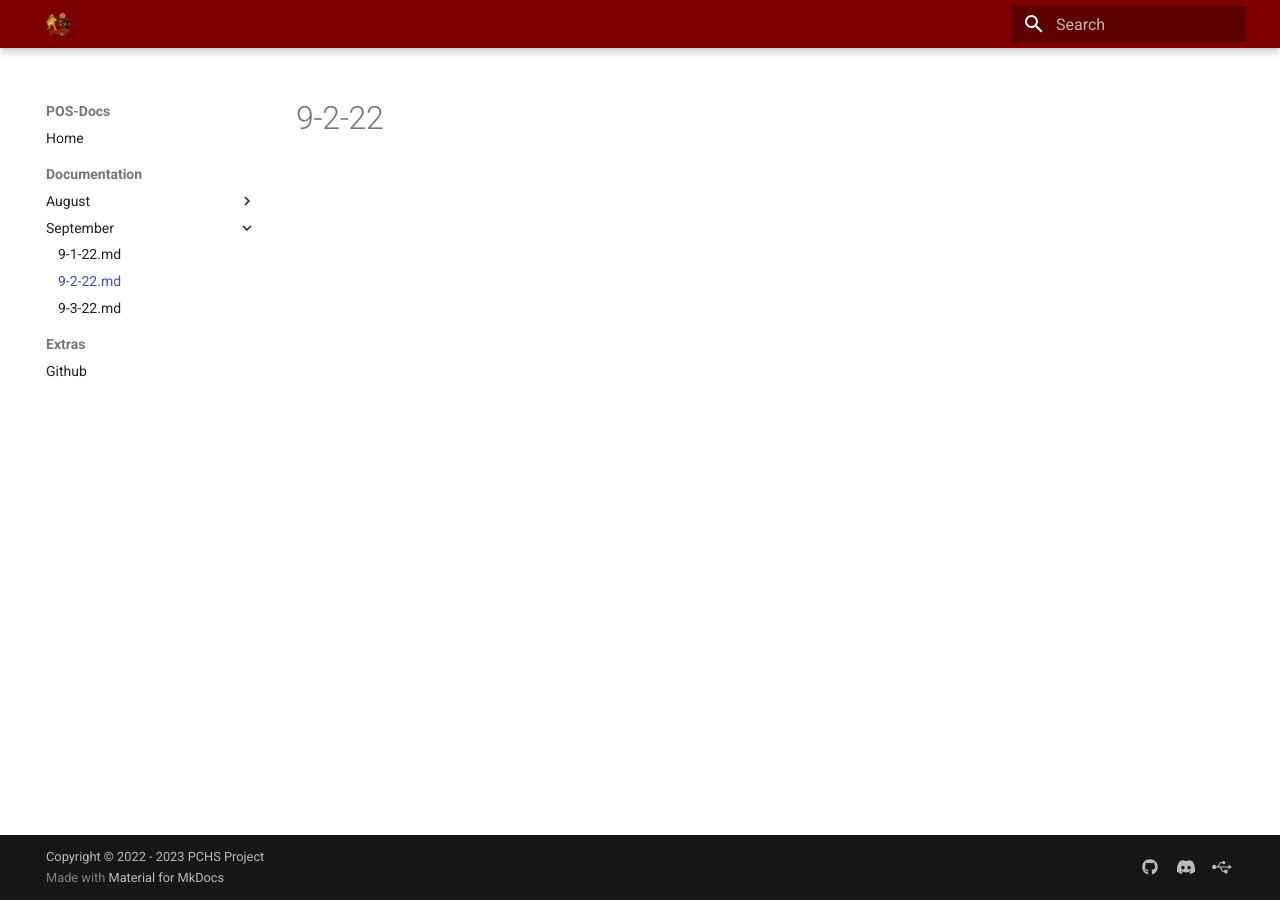
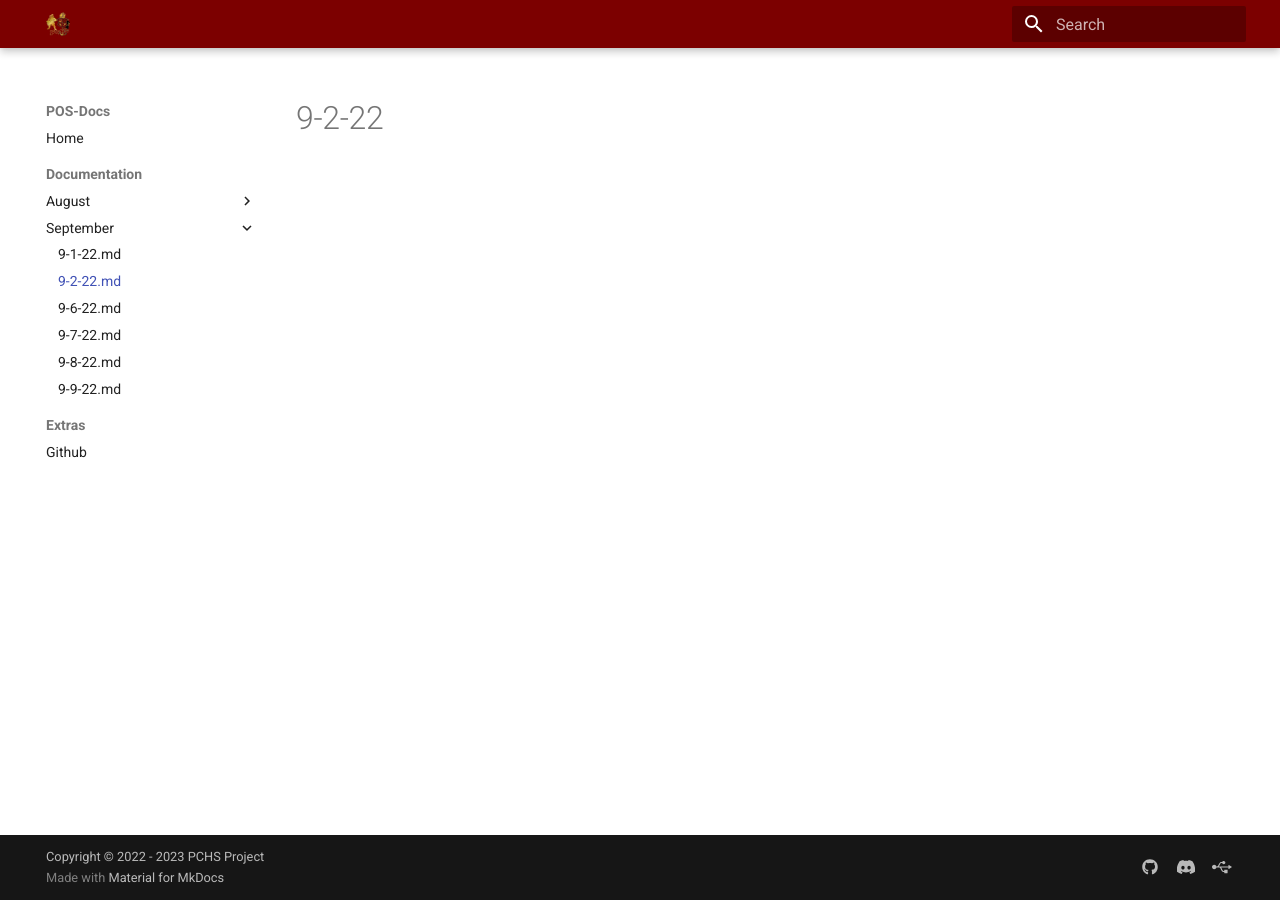
Before and after one commit to PCHS-ProjectProgramming/POS-Docs, an MkDocs documentation site: the page built from docs/documentation/September/9-2-22.md, in a window 1280 px wide. Built offline with MkDocs 1.6.1 and Material for MkDocs 9.7.7, drawn with Linux system fonts in a browser that asks for light colours.

Commit message:
mkdocs.yml: Add 2nd Week to Nav

```diff
--- a/mkdocs.yml
+++ b/mkdocs.yml
@@ -48,7 +48,10 @@ nav:
     - September:
       - 9-1-22.md: documentation/September/9-1-22.md
       - 9-2-22.md: documentation/September/9-2-22.md
-      - 9-3-22.md: documentation/September/9-3-22.md
+      - 9-6-22.md: documentation/September/9-6-22.md
+      - 9-7-22.md: documentation/September/9-7-22.md
+      - 9-8-22.md: documentation/September/9-8-22.md
+      - 9-9-22.md: documentation/September/9-9-22.md
    # - October:
   - Extras:
     - Github: https://github.com/PCHS-ProjectProgramming
```
